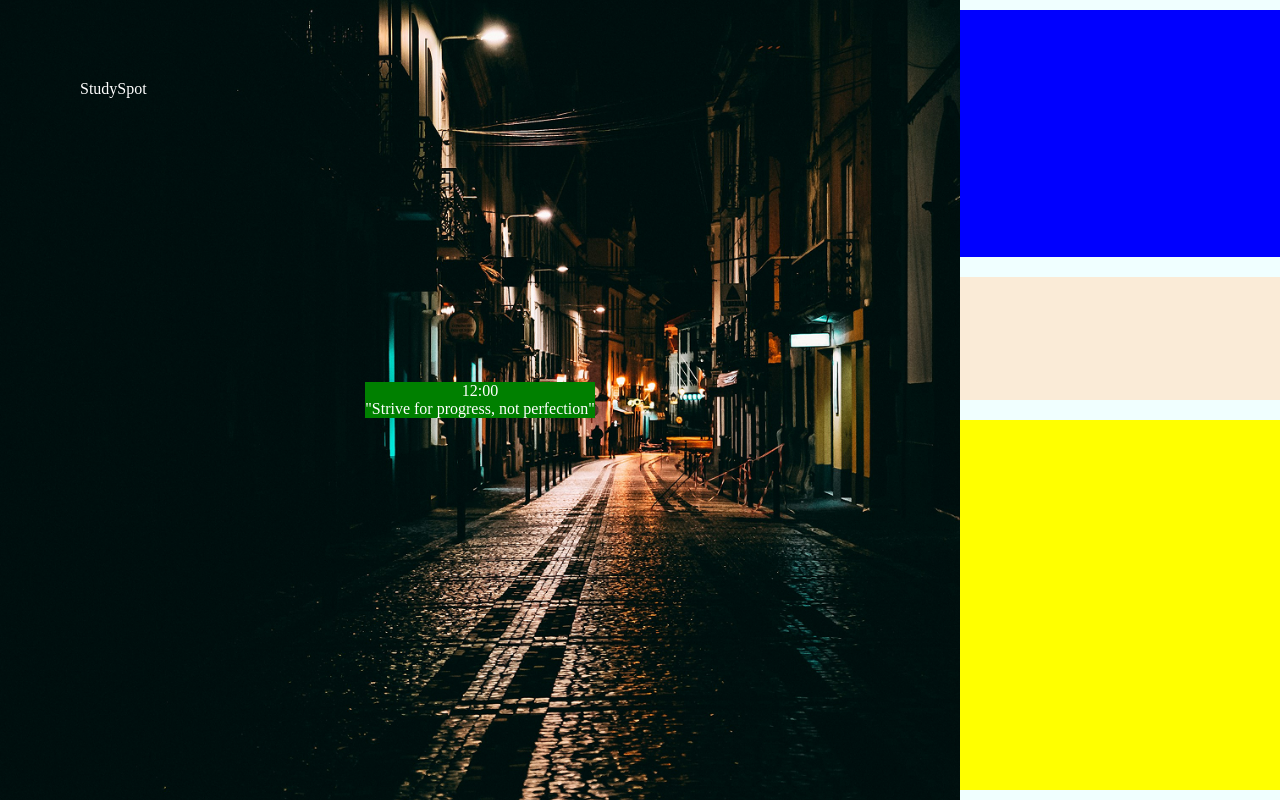
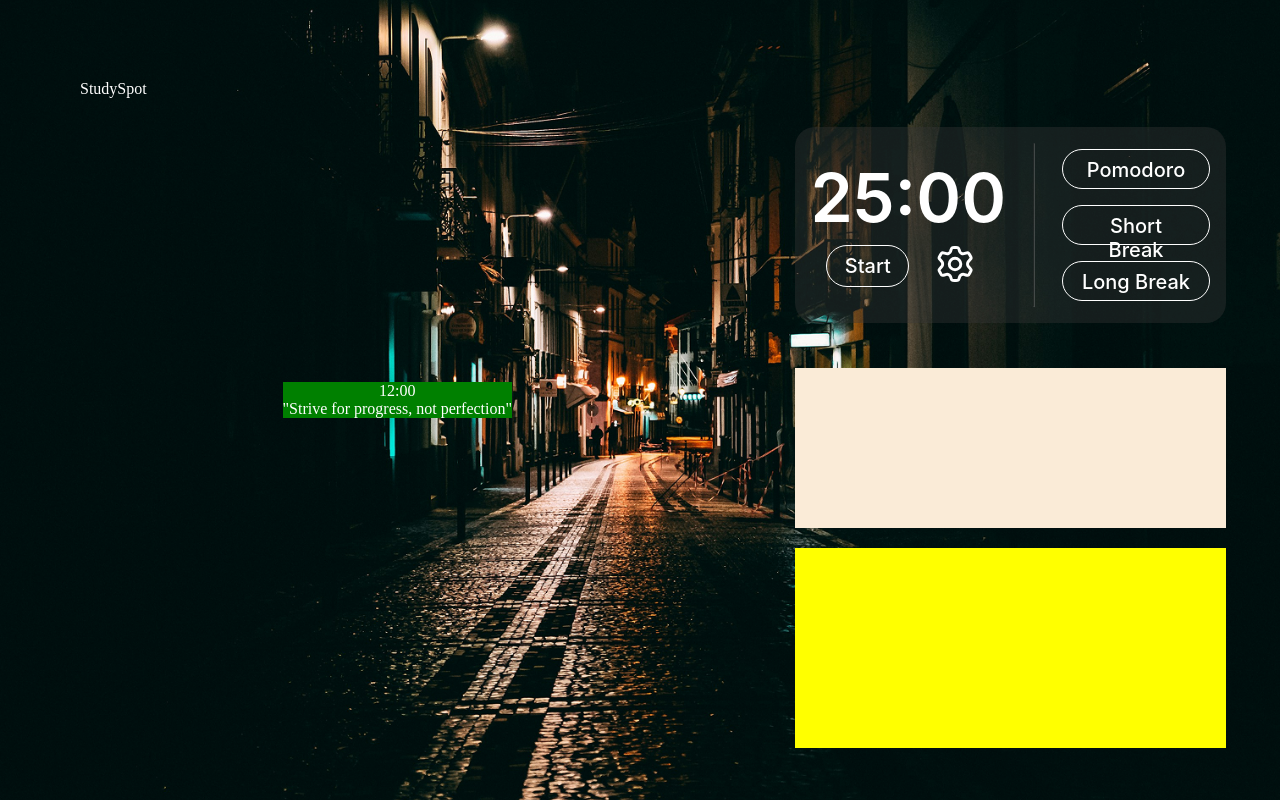
Before and after one commit to Juribu/studyspot, a plain HTML site: page index.html in a window 1280 px wide. Drawn offline with Linux system fonts and the light colour scheme.

Commit message:
added buttons for pomodoro

```diff
--- a/index.html
+++ b/index.html
@@ -20,7 +20,26 @@
         </div>
 
         <div class="right-section">
-            <div class="pomodoro-timer"></div>
+            <div class="pomodoro-timer">
+                <div class="timer-left">
+                    <h2 id="time">25:00</h2>
+                    <div class="timer-controls">
+                        <button id="start">Start</button>
+                        <button id="timer-setting">
+                            <img src="assets/icons/timer_settings.svg" alt="timer setting">
+                        </button>
+                    </div>
+                </div>
+
+                <hr id="vertical-line">
+
+                <div class="timer-right">
+                    <button id="pomodoro">Pomodoro</button>
+                    <button id="short-break">Short Break</button>
+                    <button id="long-break">Long Break</button>
+                </div>
+
+            </div>
             <div class="music-player"></div>
             <div class="todo-list"></div>
         </div>
--- a/style.css
+++ b/style.css
@@ -25,7 +25,7 @@ body {
 }
 
 .left-section{
-  flex: 3;
+  flex: 5;
   position: relative;
   display: flex;
   justify-content: center;
@@ -34,8 +34,7 @@ body {
 }
 
 .right-section{
-  background-color: azure;
-  flex: 1;
+  flex: 2;
   display: flex;
   flex-direction: column;
   justify-content: center;
@@ -43,6 +42,7 @@ body {
   height: 100%;
   gap: 20px;
   padding: 10px 0px;
+  margin-right: 54px;
 }
 
 #title{
@@ -51,27 +51,105 @@ body {
   left: 80px;
 }
 
-
 .center-display{
   text-align: center;
   background-color: green;
 }
 
+/* Pomodoro */
 .pomodoro-timer{
-  background-color: blue;
+  display: flex;
   width: 100%;
-  flex: 2;
+  padding: 16px ;
+  justify-content: center;
+  align-items: center;
+  margin: 75px 0 25px 0;
+  border-radius: 20px;
+  gap: 27px;
+  background-color: rgba(53, 53, 53, 0.4);
+  min-height: 196px;
 }
 
+.timer-left{
+  display: flex;
+  flex-direction: column;
+  flex: 3;
+}
+
+#vertical-line{
+  width: 0.5px;
+  height: 100%;
+  border-color: rgba(133, 133, 133, 0.4);
+
+}
+
+.timer-right{
+  display: flex;
+  flex-direction: column;
+  flex: 2;
+  gap:16px;
+}
+
+.timer-right button{
+  width: 148px;
+  height: 40px;
+}
+
+
+#time{
+  width: 100%;
+  font-family: 'Inter', sans-serif;
+  font-weight: 600;
+  font-size: 68px;
+  text-align: center;
+}
+
+.timer-controls{
+  display: flex;
+  align-items: center;
+  justify-content: center;
+  gap: 10px;
+}
+
+.pomodoro-timer button{
+  font-family: 'Inter', sans-serif;
+  font-weight: 500;
+  font-size: 20px;
+  background-color: transparent;
+  color: white;
+  border: 1px solid white;
+  padding: 8px 17.5px;
+  cursor: pointer;
+  border-radius: 36px;
+}
+
+
+/* button:hover {
+  background-color: rgba(255, 255, 255, 0.1);
+  transition: background-color 0.2s ease;
+} */
+
+#timer-setting{
+  border: none;
+}
+
+#timer-setting img{
+  width: 36px;
+  height: 36px;
+  object-fit: contain;
+}
+
+/* Music */
 .music-player{
   background-color: antiquewhite;
   width: 100%;
-  flex: 1;
-
+  min-height: 160px;
 }
 
+/* Task list */
 .todo-list{
   background-color: yellow;
   width: 100%;
-  flex:3;
+  min-height: 200px;
+  max-height: 400px;
 }
```
Also changed, not shown: assets/icons/Customize-filled.svg (deleted), assets/icons/Customize.svg (deleted), assets/icons/Genre-filled.svg (deleted), assets/icons/Genre.svg (deleted), assets/icons/Mood-filled.svg (deleted), assets/icons/Mood.svg (deleted), assets/icons/Pause-Button.svg (deleted), assets/icons/Play-Button.svg (deleted), assets/icons/Play-Next.svg (deleted), assets/icons/Play-Prev.svg (deleted), assets/icons/Settings.svg (deleted), assets/icons/Shuffle.svg (deleted), assets/icons/timer_settings.svg (added).
